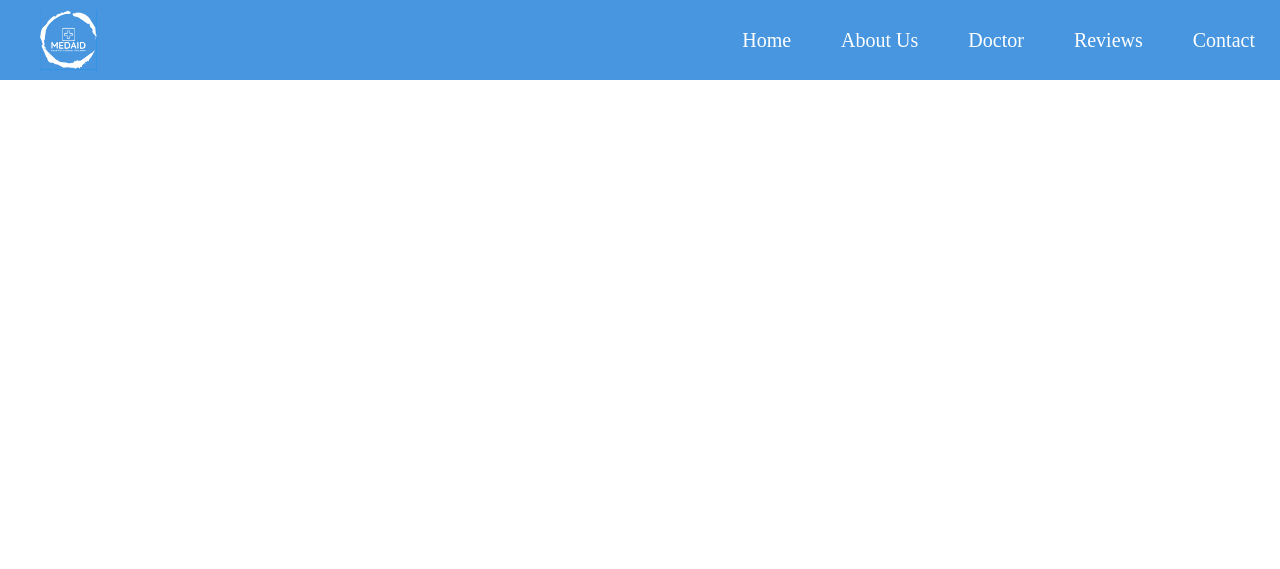
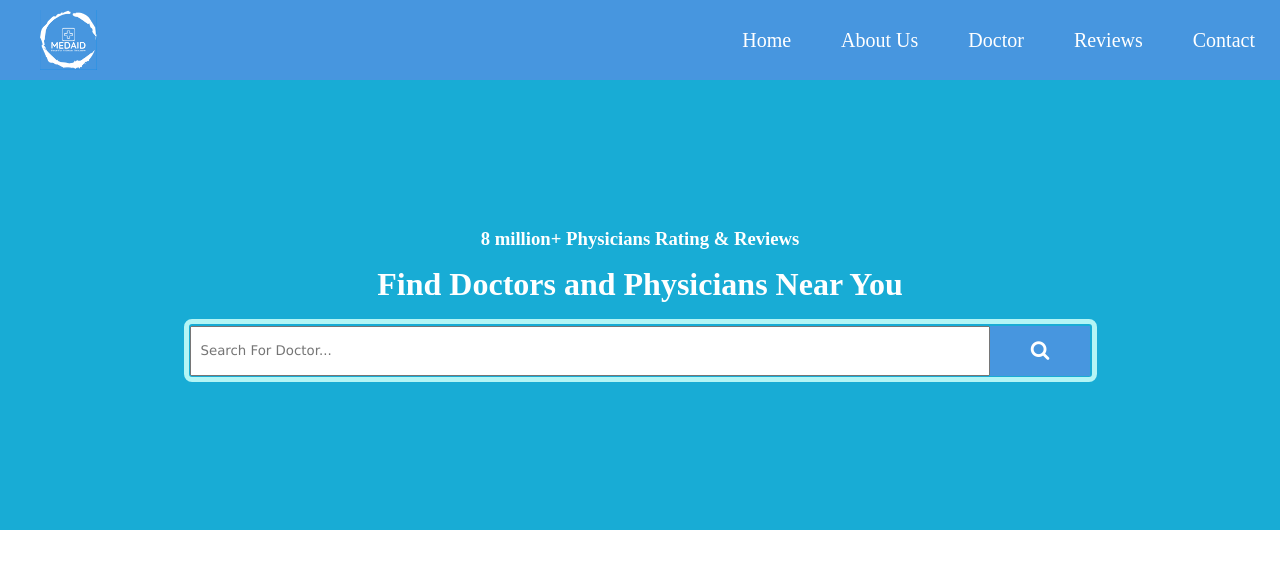
Before and after one commit to sanik4144/medaid_web, a PHP site: page /doctor.html in a window 1280 px wide. Shown: the top 569 px of the page. Run offline with PHP 8.4, Linux system fonts and the light colour scheme.

Commit message:
Doctor page update

```diff
--- /dev/null
+++ b/colors.txt
@@ -0,0 +1,2 @@
+Navbar/Border: #4796DF
+Doctor Banner: #18ACD5
--- a/doctor.css
+++ b/doctor.css
@@ -54,3 +54,41 @@ body{
 }
 
 /* Navigation Bar end */
+
+/* Banner Section Start */
+.doctor_banner{
+    display: flex;
+    flex-direction: column;
+    align-items: center;
+    justify-content: center;
+    background-color: #18ACD5;
+    height: 450px;
+    color: white;
+}
+.doctor_banner h1{
+    padding: 1rem;
+}
+.search_bar{
+    border: 5px solid rgb(179, 245, 245);
+    border-radius: 8px;
+    padding: 1.5px;
+}
+.search_bar input{
+    width: 800px;
+    height: 50px;
+    font-family: Verdana, Geneva, Tahoma, sans-serif;
+}
+.search_bar button{
+    width: 100px;
+    height: 50px;
+    font-size: 20px;
+    color: white;
+    float: right;
+    border: 1px solid #4796DF;
+    cursor: pointer;
+    background-color: #4796DF;
+}
+.search_bar button:hover{
+    background-color: white;
+    color: #4796DF;
+}
--- a/doctor.html
+++ b/doctor.html
@@ -5,7 +5,8 @@
     <meta charset="UTF-8">
     <meta name="viewport" content="width=device-width, initial-scale=1.0">
     <title>MedAID</title>
-    <link rel="stylesheet" href="style.css">
+    <link rel="stylesheet" href="doctor.css">
+    <link rel="stylesheet" href="https://cdnjs.cloudflare.com/ajax/libs/font-awesome/4.7.0/css/font-awesome.min.css">
 </head>
 
 <body>
@@ -16,7 +17,7 @@
         </div>
         <nav id="nav">
             <ul>
-                <li><a href="#">Home</a></li>
+                <li><a href="index.html">Home</a></li>
                 <li><a href="#">About Us</a></li>
                 <li><a href="doctor.html">Doctor</a></li>
                 <li><a href="#">Reviews</a></li>
@@ -26,7 +27,15 @@
     </header>
     <!-- Header Section End -->
 
-
+    <!-- Banner Section Start-->
+     <div class="doctor_banner">
+        <h3>8 million+ Physicians Rating & Reviews</h3>
+        <h1>Find Doctors and Physicians Near You</h1>
+        <div class="search_bar">
+            <input type="text" name="" id="" placeholder="  Search For Doctor...">
+            <button type="submit"><i class="fa fa-search"></i></button>
+        </div>
+     </div>
 </body>
 
 </html>
```
